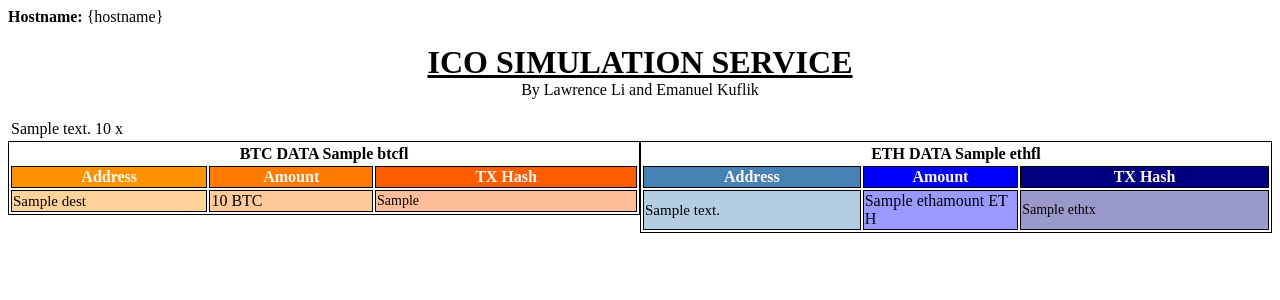
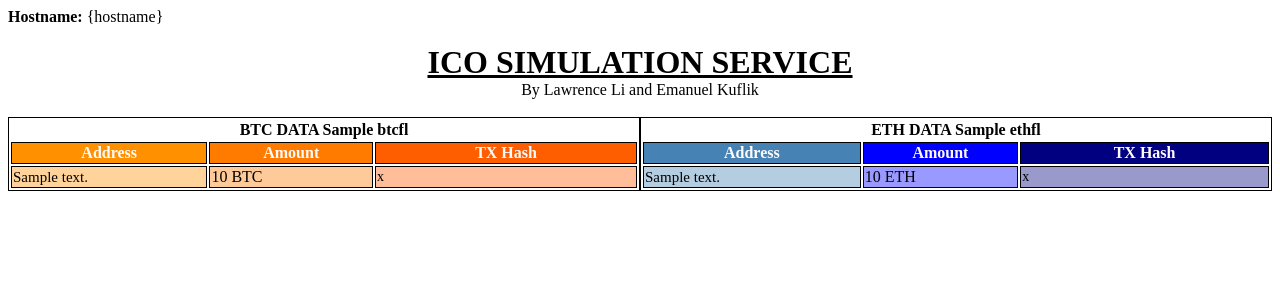
Before and after one commit to MannyKuflik/ICO-Simulation-Project, a Flask app: template templates/home.html in a window 1280 px wide. Shown: the top 300 px of the page. Run offline with Flask 2, Linux system fonts and the light colour scheme; the template is opened without the code that fills it: most values are stand-ins (such as "Sample title", 1, 10 or a date in 2020); parts of the project's set-up code (start-up, migrations or seed data) failed here and were passed over.

Commit message:
functional transactions

```diff
--- a/BTCtrans.py
+++ b/BTCtrans.py
@@ -30,7 +30,7 @@ def BTC_process(destination, priv_wif, fee, amnt):
     unspents = ntwrk.get_unspent_testnet(org)
     outputs = [(dest, amnt, 'mbtc')]
     tx = key.create_transaction(outputs, fee=f, unspents=unspents)
-    # ntwrk.broadcast_tx_testnet(tx)
+    ntwrk.broadcast_tx_testnet(tx)
     receipt = ntwrk.get_transactions_testnet(dest)
     return receipt
 # def get_unspent_testnet(cls, address)
--- a/app.py
+++ b/app.py
@@ -7,29 +7,11 @@ import json
 import socket
 import random
 import mysql.connector
+import time
 from math import log10, floor
+from models import BTC, ETH
 
 app = Flask(__name__)
-
-def connect():
-    config = {
-            'user': 'root',
-            'password': 'HorcruX8!',
-            'host': 'localhost',
-            'port': '3306',
-            'database': 'BROVIS'
-        }
-    connection = mysql.connector.connect(**config)
-    cursor = connection.cursor()
-    cursor.execute("INSERT INTO bitcoin "
-                   "(name, mission) "
-                   "VALUES ('B-style', 'Brovis')")
-    connection.commit()
-    cursor.execute('SELECT name, mission FROM charity')
-    results = [{name: mission} for (name, mission) in cursor]
-    cursor.close()
-    connection.close()
-    print(results)
 
 def round_sig(x, sig):
     return round(x, sig-int(floor(log10(abs(x))))-1)
@@ -39,17 +21,18 @@ def btctrans(dest):
         amnt = float(random.randrange(1, 500))/100
         #dest = 'mrHXbzTszNWhav7egmfXVktopTBMotS4mp'
         amount = round_sig((amnt/1000), 4)
-        dest = 'mrHXbzTszNWhav7egmfXVktopTBMotS4mp'
         fee = 8000
-        tx = BTC_process(destination=dest, priv_wif='93NUtNNeKfpPZTtB6dEBxjPhBBs8ksYZnHh26RuB8Xe9QUychy6', fee=fee, amnt=amnt)
-        btx = tx[0]
+        tx = BTC_process(dest, '93NUtNNeKfpPZTtB6dEBxjPhBBs8ksYZnHh26RuB8Xe9QUychy6', fee, amnt)
+        btx = tx[-1]
         btcfl = ""
-        return tx
+        #print(btx)
+        return BTC(dest, amount, btx)
     except:
         tx = "unable to make transaction"
         amount = "N/A"
         dest = "unable to make transaction"
         btcfl = "(Failed)"
+        raise
 
 def ethtrans(to_address):
     try:
@@ -58,9 +41,10 @@ def ethtrans(to_address):
         from_address = '0xde055eCaB590E0E7f2Cb06445dd6272fb7D65129'
         #to_address = '0x6F544455D57caA0787A5200DA1FC379fc00B5Da5'
         priv_key = '8c70afd6be9a772cd1fe852c411cc67b829f402c733a45d27b9b8eb6b9710dc4'
-        ethtx = '0x33ac3ff5141e01cedef866e7fb64152c978e0a7a2eff0f6d8105f3b21bc3fe45'#send_eth(from_address, to_address, val, priv_key)
+        ethtx = send_eth(from_address, to_address, val, priv_key)
         ethfl = ''
-        return ethtx
+        #print(ethtx)
+        return ETH(to_address, ethamount, ethtx)
     except:
         ethtx = "unable to make transaction"
         val = "unable to make transaction"
@@ -74,44 +58,67 @@ def hello():
     # except RedisError:
     #     visits = "<i>cannot connect to Redis, counter disabled</i>"
     try:
-        wallets = full_wallets(5, 5)
+        wallets = full_wallets(4, 4)
         btcs = wallets[0]
         eths = wallets[1]
     except:
         btcs = []
         eths = []
 
+    print(btcs)
+    print(eths)
     btc_trans = []
     eth_trans = []
 
-    # for address in btcs:
-    #     trans = btctrans(address)
-    #     btc_trans.append(trans)
-
-    # for address in eths:
-    #     trans = ethtrans(address)
-    #     eth_trans.append(trans)
+    for address in btcs:
+        print(address)
+        trans = btctrans(address)
+        btc_trans.append(trans)
+        time.sleep(60)
 
     print(btc_trans)
+
+    for address in eths:
+        print(address)
+        trans = ethtrans(address)
+        eth_trans.append(trans)
+        time.sleep(60)
+
     print(eth_trans)
+
+# def connect():
+#     config = {
+#             'user': 'root',
+#             'password': 'HorcruX8!',
+#             'host': 'localhost',
+#             'port': '3306',
+#             'database': 'BROVIS'
+#         }
+#     connection = mysql.connector.connect(**config)
+#     cursor = connection.cursor()
+#     cursor.execute("INSERT INTO bitcoin "
+#                    "(name, mission) "
+#                    "VALUES ('B-style', 'Brovis')")
+#     connection.commit()
+#     cursor.execute('SELECT name, mission FROM charity')
+#     results = [{name: mission} for (name, mission) in cursor]
+#     cursor.close()
+#     connection.close()
+#     print(results)
+
     #data = 'Hello World'
-    connect()
+    #connect()
     #return json.dumps({'data': connect()})
     #return render_template('home.html',hostname=socket.gethostname(), btcs=btcs, eths=eths, dest=dest, amount=amount, tx=tx, btcfl=btcfl, to_address=to_address, ethamount=ethamount, ethtx=ethtx, ethfl=ethfl)
 
 #Testing
-    class Row:
-        def __init__(self, address, amount, txhash):
-            self.address = address
-            self.amount = amount
-            self.txhash = txhash
 
 
-    return render_template('home.html',arr=arr, hostname=socket.gethostname(), btcs=btcs, eths=eths, visits=visits, dest=dest, amount=amount, tx=btx, btcfl=btcfl, to_address=to_address, ethamount=ethamount, ethtx=ethtx, ethfl=ethfl)
+    return render_template('home.html', hostname=socket.gethostname(), btcs=btcs, eths=eths, btc_trans=btc_trans, eth_trans=eth_trans)
     # return html.format(hostname=socket.gethostname(), btcs=btcs, eths=eths, visits=visits, dest=dest, amount=amount, tx=tx, btcfl=btcfl, to_address=to_address, ethamount=ethamount, ethtx=ethtx, ethfl=ethfl)
     # pk=pk, ad=ad, sk=sk, Bpk=Bpk, Bsk=Bsk, Badd=Badd,
     #return render_template('home.html', data=data)
 
 if __name__ == "__main__":
-   hello()
-    #app.run(host='0.0.0.0', port=80)
+  #hello()
+   app.run(host='0.0.0.0', port=80)
--- a/templates/home.html
+++ b/templates/home.html
@@ -11,16 +11,6 @@
 </h1>
 <p align="center" style="margin: 0">By Lawrence Li and Emanuel Kuflik</p>
 <br/>
-
-<table>
-        {% for DataSet in arr %}
-        <tr>
-        <td>{{ DataSet.address }}</td>
-        <td>{{ DataSet.amount }}</td>
-        <td>{{ DataSet.txhash }}</td>
-        </tr>
-        {% endfor %}
-</table>
 
 <!-- <h2>
     <u>BTC Transaction Details</u>{btcfl}</h2>
@@ -37,15 +27,19 @@
         <th style="word-break: break-all; width: 75;border: 1px solid black; color: snow; background-color: rgb(255, 123, 0)">Amount</th>
         <th style="word-break: break-all; border: 1px solid black; color: snow; background-color: rgb(255, 94, 0)">TX Hash</th>
     </tr>
+
+    {% for DataSet in btc_trans %}
     <tr>
+
         <td style="word-break: break-all; border: 1px solid black; background-color: rgba(255, 145, 0, .4)">
-            <div style="font-size: 15px">{{dest}}</div>
+            <div style="font-size: 15px">{{DataSet.address}}</div>
         </td>
-        <td style="word-break: break-all; border: 1px solid black; background-color: rgb(255, 123, 0, .4)">{{amount}} BTC</td>
+        <td style="word-break: break-all; border: 1px solid black; background-color: rgb(255, 123, 0, .4)">{{DataSet.amount}} BTC</td>
         <td style="word-break: break-all; border: 1px solid black; background-color: rgb(255, 94, 0, .4)">
-            <div style="font-size: 14px">{{tx}}</div>
+            <div style="font-size: 14px">{{DataSet.txhash}}</div>
         </td>
     </tr>
+    {% endfor %}
 </table>
 <!-- <b>Destination Address:</b>
 <details>{dest}</details>
@@ -70,16 +64,18 @@
         <th style="word-break: break-all; border: 1px solid black; color: snow; background-color: blue">Amount</th>
         <th style="word-break: break-all; border: 1px solid black; color: snow; background-color: navy">TX Hash</th>
     </tr>
+    {% for DataSet in eth_trans %}
     <tr>
         <td style="word-break: break-all; border: 1px solid black; background-color: rgba(70, 131, 180, 0.4)">
-            <div style="font-size: 15px">{{to_address}}</div>
+            <div style="font-size: 15px">{{DataSet.address}}</div>
         </td>
-        <td style="word-break: break-all; border: 1px solid black; background-color:  rgba(0, 0, 255, 0.4)">{{ethamount}} ETH</td>
+        <td style="word-break: break-all; border: 1px solid black; background-color:  rgba(0, 0, 255, 0.4)">{{DataSet.amount}} ETH</td>
         <td style="word-break: break-all; border: 1px solid black; background-color: rgba(0, 0, 128, 0.4)">
             <font size="1">
-                <div style="font-size: 14px">{{ethtx}}</div>
+                <div style="font-size: 14px">{{DataSet.txhash}}</div>
         </td>
     </tr>
+    {% endfor %}
 </table>
 
 <br/>
```
Also changed, not shown: models.py (added, +11 -0 lines).
